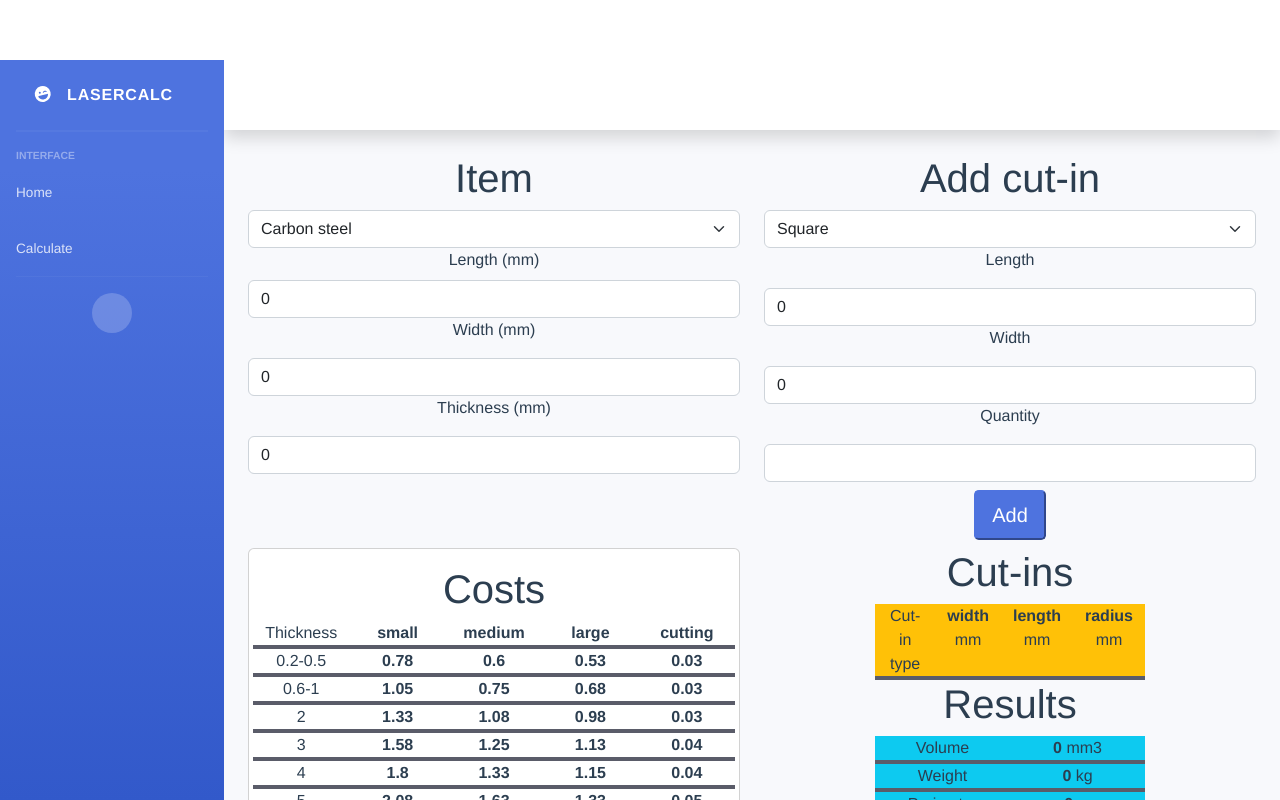
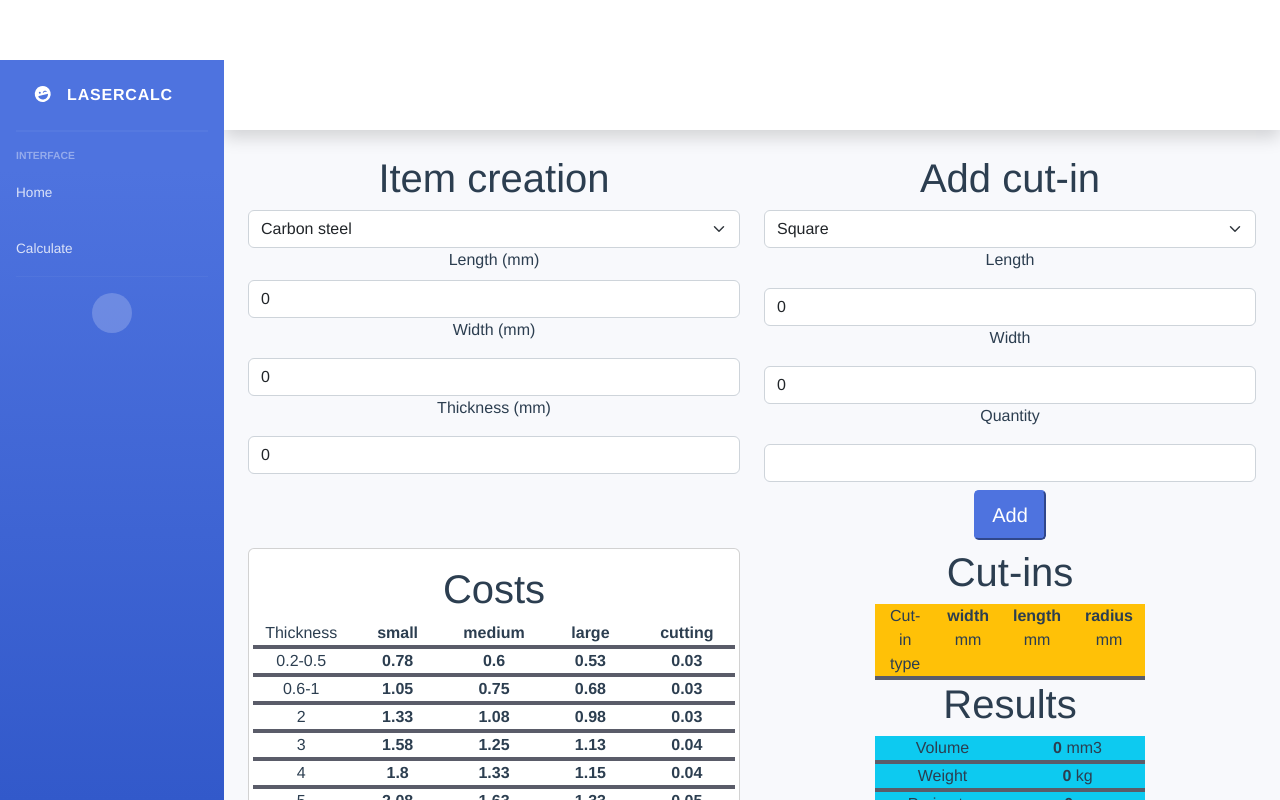
Before and after one commit to Pinusar/lasercalc, a Vue app: page /#/calc in a window 1280 px wide. Shown: the top 800 px of the page. Built offline with nearby package versions, Linux system fonts and the light colour scheme.

Commit message:
change label

```diff
--- a/src/components/LaserCalculation.vue
+++ b/src/components/LaserCalculation.vue
@@ -2,7 +2,7 @@
   <div class="hello">
     <div class="row">
       <div class="col-6 mb-5">
-        <h1>Item</h1>
+        <h1>Item creation</h1>
 
         <select v-model="material" class="form-select">
           <option>Carbon steel</option>
@@ -12,13 +12,13 @@
         </select>
 
         <label>Length (mm)</label>
-        <input class="form-control" type="text" v-model="length">
+        <input class="form-control" type="number" v-model="length">
 
         <p>Width (mm)</p>
-        <input class="form-control" type="text" v-model="width">
+        <input class="form-control" type="number" v-model="width">
 
         <p>Thickness (mm)</p>
-        <input class="form-control" type="text" v-model="thickness">
+        <input class="form-control" type="number" v-model="thickness">
 
         <br>
       </div>
```
